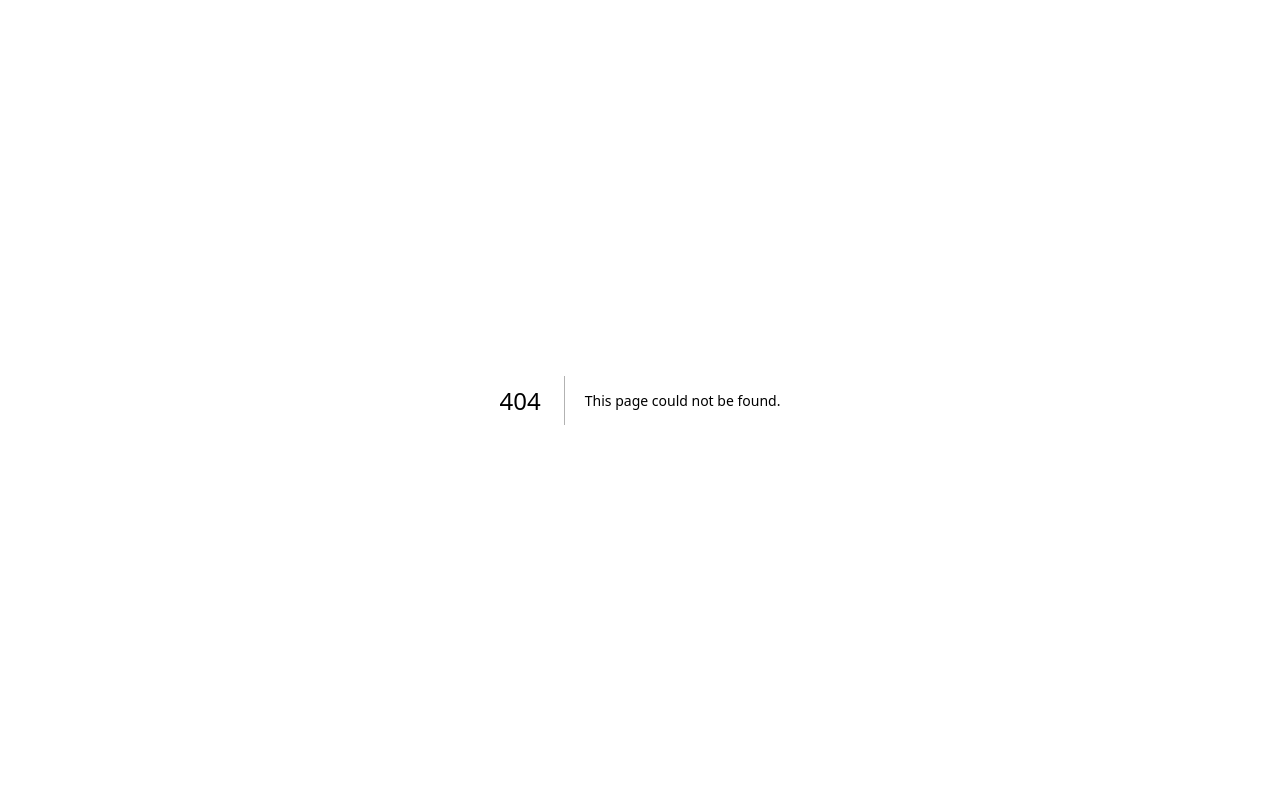
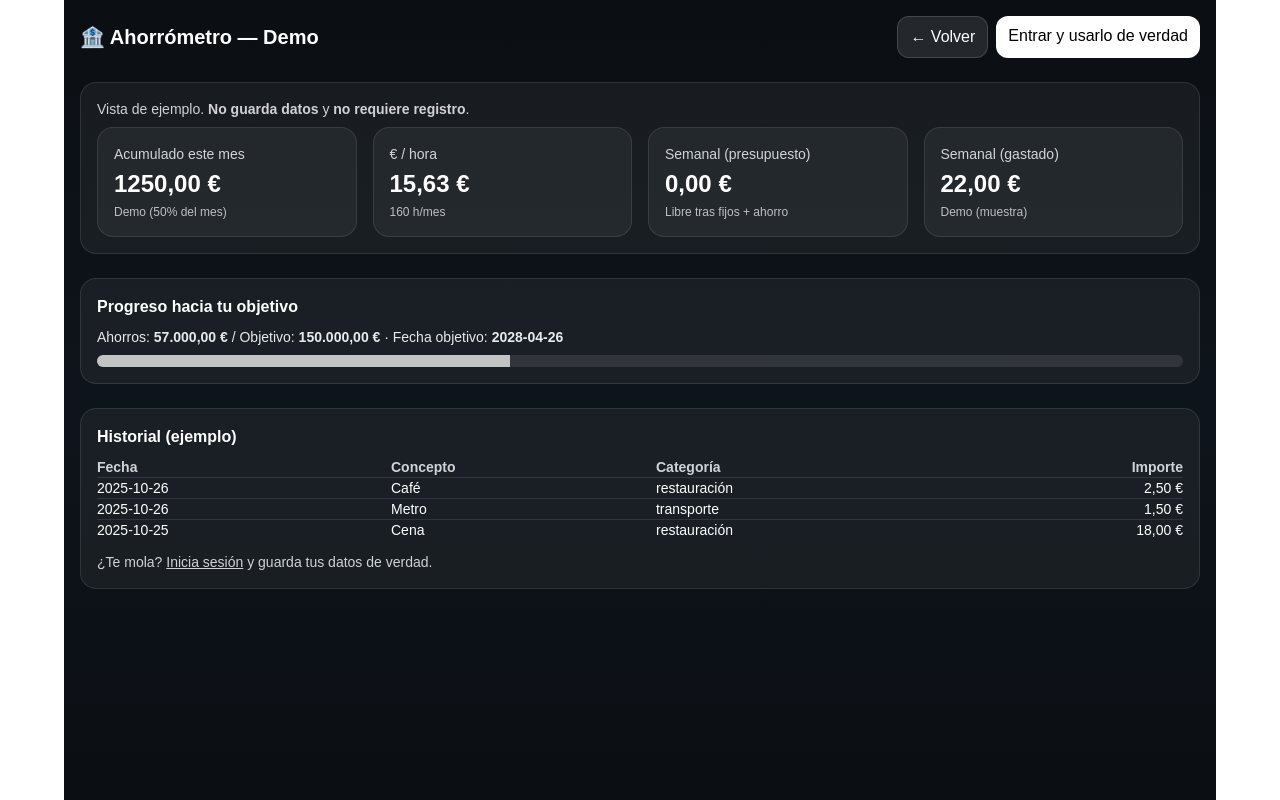
Before and after one commit to davcrelib/ahorrometro-pro, a Next.js app: page /demo in a window 1280 px wide. Before the commit this address had no page. Built offline with nearby package versions, Linux system fonts and the light colour scheme.

Commit message:
new feature

```diff
--- /dev/null
+++ b/src/app/demo/page.tsx
@@ -0,0 +1,111 @@
+"use client";
+import Link from "next/link";
+
+// Mock muy simple (no Firestore, no login)
+const plan = {
+  income: 2500,
+  fixed: 1200,
+  currentSavings: 57000,
+  goal: 150000,
+  targetDate: "2028-04-26",
+  hoursPerMonth: 160,
+};
+
+const spends = [
+  { date: "2025-10-26", note: "Café", cat: "restauración", amount: 2.5 },
+  { date: "2025-10-26", note: "Metro", cat: "transporte", amount: 1.5 },
+  { date: "2025-10-25", note: "Cena", cat: "restauración", amount: 18.0 },
+];
+
+const fmt = (n?: number) =>
+  typeof n === "number"
+    ? n.toLocaleString("es-ES", { style: "currency", currency: "EUR" })
+    : "—";
+
+function weeklySpent() {
+  return spends.reduce((a, s) => a + s.amount, 0);
+}
+
+export default function DemoPage() {
+  const leftover = plan.income - plan.fixed - ((plan.goal - plan.currentSavings) / 30) * 1; // aprox (meses fake)
+  const weeklyBudget = Math.max(0, leftover / 4.33);
+  const progress = Math.min(100, Math.max(0, (plan.currentSavings / plan.goal) * 100));
+
+  return (
+    <main className="min-h-screen bg-gradient-to-b from-[#0b0f14] via-[#0e141b] to-[#0b0f14] text-white p-4 max-w-6xl mx-auto space-y-6">
+      <header className="flex items-center justify-between">
+        <h1 className="text-xl font-bold">🏦 Ahorrómetro — Demo</h1>
+        <div className="flex gap-2">
+          <Link href="/" className="px-3 py-2 rounded-xl bg-white/10 border border-white/15">← Volver</Link>
+          <Link href="/app" className="px-3 py-2 rounded-xl bg-white text-black">Entrar y usarlo de verdad</Link>
+        </div>
+      </header>
+
+      <section className="rounded-2xl p-4 bg-white/5 border border-white/10">
+        <div className="mb-2 text-sm text-white/80">
+          Vista de ejemplo. <b>No guarda datos</b> y <b>no requiere registro</b>.
+        </div>
+
+        <div className="grid md:grid-cols-4 gap-4">
+          <div className="rounded-2xl p-4 bg-white/5 border border-white/10">
+            <div className="opacity-80 text-sm">Acumulado este mes</div>
+            <div className="text-2xl font-semibold mt-1">{fmt(plan.income * 0.5)}</div>
+            <div className="opacity-70 text-xs mt-1">Demo (50% del mes)</div>
+          </div>
+          <div className="rounded-2xl p-4 bg-white/5 border border-white/10">
+            <div className="opacity-80 text-sm">€ / hora</div>
+            <div className="text-2xl font-semibold mt-1">{fmt(plan.income / plan.hoursPerMonth)}</div>
+            <div className="opacity-70 text-xs mt-1">{plan.hoursPerMonth} h/mes</div>
+          </div>
+          <div className="rounded-2xl p-4 bg-white/5 border border-white/10">
+            <div className="opacity-80 text-sm">Semanal (presupuesto)</div>
+            <div className="text-2xl font-semibold mt-1">{fmt(weeklyBudget)}</div>
+            <div className="opacity-70 text-xs mt-1">Libre tras fijos + ahorro</div>
+          </div>
+          <div className="rounded-2xl p-4 bg-white/5 border border-white/10">
+            <div className="opacity-80 text-sm">Semanal (gastado)</div>
+            <div className="text-2xl font-semibold mt-1">{fmt(weeklySpent())}</div>
+            <div className="opacity-70 text-xs mt-1">Demo (muestra)</div>
+          </div>
+        </div>
+      </section>
+
+      <section className="rounded-2xl p-4 bg-white/5 border border-white/10">
+        <h2 className="font-semibold mb-2">Progreso hacia tu objetivo</h2>
+        <div className="text-sm opacity-90 mb-2">
+          Ahorros: <b>{fmt(plan.currentSavings)}</b> / Objetivo: <b>{fmt(plan.goal)}</b> · Fecha objetivo: <b>{plan.targetDate}</b>
+        </div>
+        <div className="w-full h-3 bg-white/10 rounded-xl overflow-hidden">
+          <div className="h-3 bg-white/70" style={{ width: `${progress}%` }} />
+        </div>
+      </section>
+
+      <section className="rounded-2xl p-4 bg-white/5 border border-white/10">
+        <h2 className="font-semibold mb-2">Historial (ejemplo)</h2>
+        <table className="w-full text-sm">
+          <thead className="opacity-80">
+            <tr>
+              <th className="text-left">Fecha</th>
+              <th className="text-left">Concepto</th>
+              <th className="text-left">Categoría</th>
+              <th className="text-right">Importe</th>
+            </tr>
+          </thead>
+          <tbody>
+            {spends.map((s, i) => (
+              <tr key={i} className="border-t border-white/10">
+                <td>{s.date}</td>
+                <td>{s.note}</td>
+                <td>{s.cat}</td>
+                <td className="text-right">{fmt(s.amount)}</td>
+              </tr>
+            ))}
+          </tbody>
+        </table>
+        <div className="mt-3 text-sm opacity-80">
+          ¿Te mola? <Link className="underline" href="/app">Inicia sesión</Link> y guarda tus datos de verdad.
+        </div>
+      </section>
+    </main>
+  );
+}
--- a/src/app/page.tsx
+++ b/src/app/page.tsx
@@ -52,6 +52,7 @@ export default function HomePage() {
         </div>
         <div className="flex items-center gap-3 text-sm">
           <button onClick={() => handleCTA("/app")} className="px-4 py-2 rounded-xl bg-white/5 border border-white/10 hover:bg-white/10 transition">Ir al panel</button>
+          <Link href="/demo" className="px-4 py-2 rounded-xl bg-white/5 border border-white/10 hover:bg-white/10 transition">Ver demo</Link>
           <button onClick={handleSignIn} disabled={signingIn} className="px-4 py-2 rounded-xl bg-white text-black hover:opacity-90 transition disabled:opacity-60">{signingIn ? "Entrando…" : "Entrar"}</button>
         </div>
       </nav>
```
Also changed, not shown: src/app/page-new.tsx (added).
